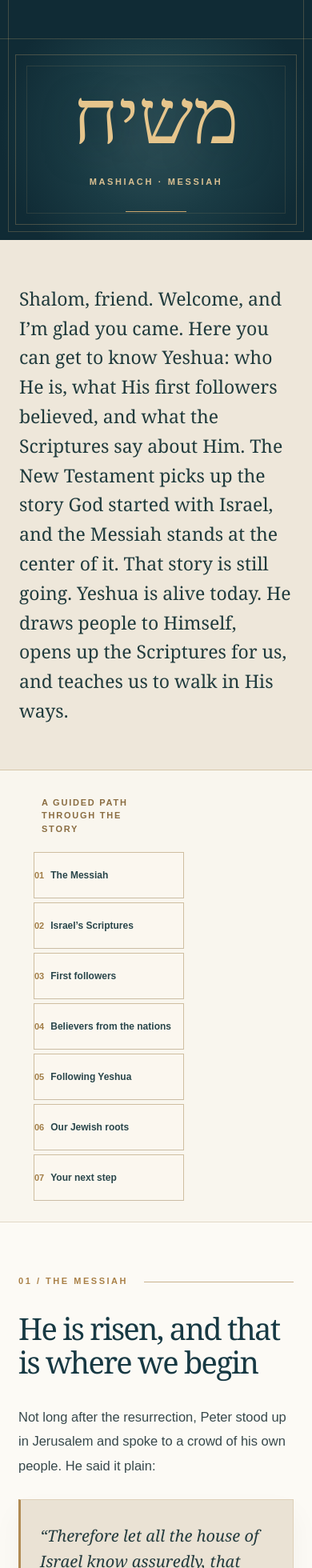
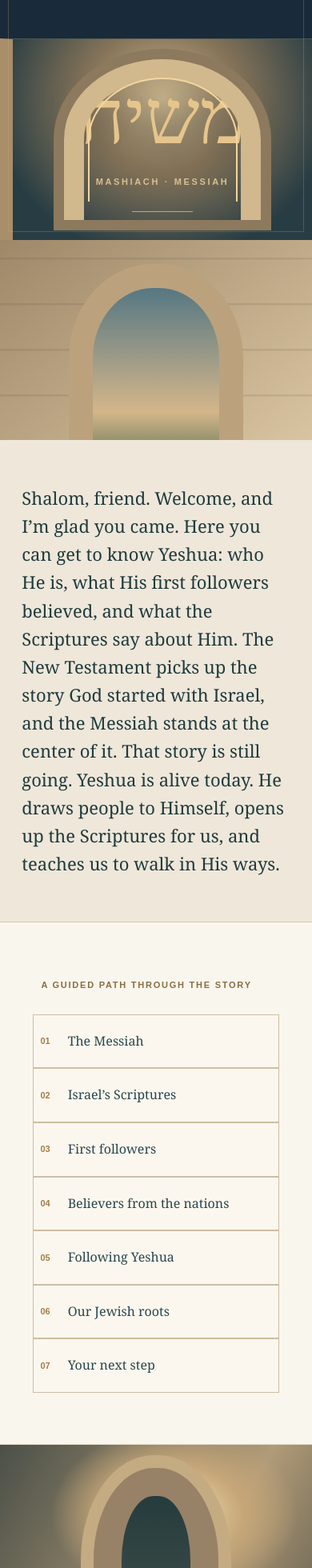
Before and after one commit to desukara/yeshua-roots, a Next.js app: page /start-here in a window 390 px wide. Shown: the part 874-2834 px from the top of the page at 80% size. Built offline with nearby package versions, Linux system fonts and the light colour scheme.

Commit message:
Add responsive Jerusalem exhibition layouts and atmospheric architecture

```diff
--- a/app/start-here/start-here.css
+++ b/app/start-here/start-here.css
@@ -56,3 +56,50 @@
 @media(max-width:600px){.sh-hero:before{inset:10px}.sh-hero-content{padding:64px 24px 56px}.sh-hero h1{font-size:clamp(53px,13vw,76px);margin:18px 0 27px}.sh-lead{font-size:16px;line-height:1.78}.sh-scripture{font-size:19px;margin-top:28px;padding-left:17px}.sh-actions{align-items:stretch;flex-direction:column}.sh-actions a{width:100%;max-width:none}.sh-hero-art{min-height:205px;padding:35px 20px}.sh-hero-art:before{inset:19px}.sh-hero-art:after{inset:33px}.sh-hebrew-word{font-size:96px}.sh-intro{padding:55px 24px;font-size:23px;line-height:1.6}.sh-path{padding:22px 24px}.sh-path__inner{gap:5px 16px}.sh-path a{font-size:12px}.sh-section{padding:65px 23px 80px}.sh-section h2{font-size:clamp(38px,9.3vw,53px);margin-bottom:32px}.sh-section h3{font-size:clamp(30px,7.7vw,40px);margin:75px 0 23px;padding-top:23px}.sh-section>p:not(.sh-number){font-size:16.5px;line-height:1.84;margin-bottom:23px}.sh-section>blockquote{font-size:20px;line-height:1.62;padding:29px 24px;margin:27px 0 36px}.sh-section>blockquote cite{font-size:10px;margin-top:22px}.sh-history,.sh-invitation{padding:75px 24px}.sh-history h2,.sh-invitation h2{font-size:clamp(38px,9vw,56px)}}
 @media(max-width:360px){.sh-hero-content,.sh-section,.sh-history,.sh-invitation{padding-left:18px;padding-right:18px}.sh-section>blockquote{padding:25px 18px;font-size:19px}.sh-hero h1{font-size:50px}}
 @media(prefers-reduced-motion:reduce){.sh-page *{transition:none!important}}
+
+
+/* Immersive ancient Jerusalem gallery architecture */
+.sh-page{--sh-paper:#f4ecdc;--sh-ink:#28352f;background:var(--sh-paper)}
+.sh-hero{background:#192a3b;min-height:760px}
+.sh-hero-art{background:radial-gradient(ellipse at 50% 30%,#c9b58d 0%,#867459 36%,#283d43 80%);border-left:16px solid #a88e69}
+.sh-hero-art:before{inset:10% 17%;border:25px solid #d1b88d;border-bottom:0;border-radius:50% 50% 0 0;box-shadow:0 0 0 13px #8c795e}
+.sh-hero-art:after{inset:19% 25%;border:2px solid #f2d5a0;border-bottom:0;border-radius:50% 50% 0 0}
+.sh-welcome{display:grid;grid-template-columns:40% 60%;background:#e9ddc8}
+.sh-welcome__scene{min-height:390px;background:repeating-linear-gradient(0deg,transparent 0 54px,#544c3a24 55px 57px),linear-gradient(140deg,#9e8868,#d9c4a1);position:relative;overflow:hidden}
+.sh-welcome__scene:before{content:"";position:absolute;inset:12% 22% -10%;border:30px solid #bba27d;border-bottom:0;border-radius:48% 48% 0 0;background:linear-gradient(#557783,#d4b68a 72%,#687b59)}
+.sh-intro{display:flex;align-items:center;padding:clamp(55px,6vw,110px);font-size:clamp(22px,2.1vw,33px)}
+.sh-path{padding:60px 6vw}
+.sh-path__inner{display:grid;grid-template-columns:repeat(2,minmax(0,1fr));gap:0 36px;max-width:1220px}
+.sh-path__label{grid-column:1/-1;margin-bottom:18px}
+.sh-path a{font:500 clamp(16px,1.5vw,21px)/1.35 Georgia,serif;padding:22px 8px;gap:22px}
+.sh-section,.sh-history,.sh-invitation{padding:0 0 clamp(80px,9vw,145px);max-width:none;width:100%;overflow:hidden}
+.sh-section>.sh-number,.sh-section>h2,.sh-section>p,.sh-section>blockquote,.sh-history>.sh-number,.sh-history>h2,.sh-history>p,.sh-history>.sh-history-link,.sh-invitation>.sh-number,.sh-invitation>h2,.sh-invitation>p,.sh-invitation>.sh-actions{margin-left:max(7vw,calc((100vw - 1160px)/2));margin-right:max(7vw,calc((100vw - 1160px)/2))}
+.sh-section>.sh-number,.sh-history>.sh-number,.sh-invitation>.sh-number{margin-top:85px}
+.sh-section>h2,.sh-history>h2,.sh-invitation>h2{font-size:clamp(45px,6vw,92px);max-width:1100px}
+.sh-section>p:not(.sh-number),.sh-history>p:not(.sh-number),.sh-invitation>p:not(.sh-number){max-width:760px}
+.sh-scene{height:clamp(280px,42vw,590px);width:100%;position:relative;overflow:hidden}
+.sh-scene--tomb{background:radial-gradient(ellipse at 56% 36%,#f5e3b5,#c5a678 28%,transparent 50%),linear-gradient(120deg,#4b5048,#b19b78 65%,#686351)}
+.sh-scene--tomb:before{content:"";position:absolute;inset:12% 30% -12%;border:clamp(35px,6vw,85px) solid #978268;border-bottom:0;border-radius:48% 48% 0 0;background:linear-gradient(#253c3d,#48524b);box-shadow:0 0 0 16px #c5ab82}
+.sh-scene--manuscript{background:linear-gradient(135deg,#38342b,#a58d67 50%,#413b2f)}
+.sh-scene--manuscript:before{content:"";position:absolute;inset:13% 18%;transform:rotate(-4deg);background:repeating-linear-gradient(0deg,transparent 0 17px,#54402e44 18px 20px,transparent 21px 31px),linear-gradient(110deg,#b89b6b,#e3cba2 50%,#a8885b);border:18px solid #98805e;box-shadow:12px 20px 65px #201d17}
+.sh-scene--jerusalem,.sh-scene--ruins{background:linear-gradient(#829da2,#e6c9a0 59%,#ad9471 60%)}
+.sh-scene--jerusalem:before,.sh-scene--ruins:before{content:"";position:absolute;inset:26% 8% 0;background:repeating-linear-gradient(90deg,#b79b74 0 12%,#e2c69b 12% 14%,#a78c69 14% 25%);clip-path:polygon(0 30%,14% 30%,14% 8%,35% 8%,35% 22%,54% 22%,54% 0,80% 0,80% 25%,100% 25%,100% 100%,0 100%)}
+.sh-scene--olive{background:linear-gradient(#a0b2a7,#e2c79e 65%,#777e59 66%)}
+.sh-scene--olive:before{content:"";position:absolute;left:45%;bottom:-8%;height:80%;width:10%;border-radius:45% 45% 0 0;background:#514737;box-shadow:19px -130px 0 -16px #514737,-22px -95px 0 -17px #514737}
+.sh-scene--olive:after{content:"";position:absolute;left:16%;top:3%;width:70%;height:68%;border-radius:50%;background:radial-gradient(ellipse,#73805a,#4c6344 65%,transparent 71%);filter:blur(5px)}
+.sh-scene--path,.sh-scene--sunrise{background:radial-gradient(ellipse at 67% 20%,#fff0b9,#e8c996 23%,transparent 44%),linear-gradient(#9eb1ac,#e6caa1 56%,#78815d 57%,#475b46)}
+.sh-scene--path:before,.sh-scene--sunrise:before{content:"";position:absolute;inset:45% 27% -20%;background:#c6a47a;clip-path:polygon(45% 0,53% 0,100% 100%,0 100%);filter:blur(4px)}
+.sh-testimony{padding:clamp(70px,7vw,120px) max(7vw,calc((100vw - 1200px)/2));display:grid;grid-template-columns:minmax(0,.75fr) minmax(0,1fr);gap:0 clamp(35px,6vw,110px);align-items:start;border-top:1px solid #c8b89c;background:#f7f0e4}
+.sh-testimony:nth-of-type(even){background:#e7dac4}
+.sh-testimony__heading{grid-column:1;grid-row:1/span 4;position:sticky;top:110px}
+.sh-testimony h3{margin:0;padding:0;border:0;font-size:clamp(39px,4.5vw,70px)}
+.sh-testimony>p,.sh-testimony>blockquote{grid-column:2;min-width:0}
+.sh-testimony>p{font:400 clamp(17px,1.3vw,19px)/1.85 Arial,sans-serif;color:#39413d;margin:0 0 27px}
+.sh-testimony>blockquote{margin:10px 0 34px;padding:clamp(27px,3vw,48px);background:#fffaf0;border:0;border-top:3px solid #ae8754;font:italic clamp(19px,1.8vw,26px)/1.6 Georgia,serif;color:#283b38}
+.sh-testimony>blockquote cite{display:block;font:700 11px/1.6 Arial,sans-serif;color:#836238;letter-spacing:.1em;margin-top:18px}
+.sh-testimony--3,.sh-testimony--4{background:#1c303a;color:#f4e8d4}
+.sh-testimony--3 h3,.sh-testimony--4 h3{color:#f5e8d2}
+.sh-testimony--3>p,.sh-testimony--4>p{color:#e2dfd5}
+.sh-olive .sh-family-conviction{max-width:none!important;padding:clamp(35px,5vw,70px);background:#293f31;border-left:6px solid #c5a16c;color:#fff7e9!important;font:400 clamp(22px,2.2vw,31px)/1.65 Georgia,serif!important}
+@media(max-width:850px){.sh-welcome{grid-template-columns:1fr}.sh-welcome__scene{min-height:250px}.sh-intro{padding:55px 7vw}.sh-path__inner{grid-template-columns:1fr}.sh-testimony{grid-template-columns:1fr;padding:65px 7vw}.sh-testimony__heading{grid-column:1;grid-row:auto;position:static;margin-bottom:30px}.sh-testimony>p,.sh-testimony>blockquote{grid-column:1}.sh-scene{height:300px}}
+@media(max-width:600px){.sh-section>.sh-number,.sh-section>h2,.sh-section>p,.sh-section>blockquote,.sh-history>.sh-number,.sh-history>h2,.sh-history>p,.sh-history>.sh-history-link,.sh-invitation>.sh-number,.sh-invitation>h2,.sh-invitation>p,.sh-invitation>.sh-actions{margin-left:24px;margin-right:24px}.sh-section>h2,.sh-history>h2,.sh-invitation>h2{font-size:clamp(39px,10vw,60px)}.sh-testimony{padding:60px 24px}.sh-testimony h3{font-size:clamp(35px,9vw,48px)}.sh-scene{height:240px}.sh-hero{min-height:0}}
```
